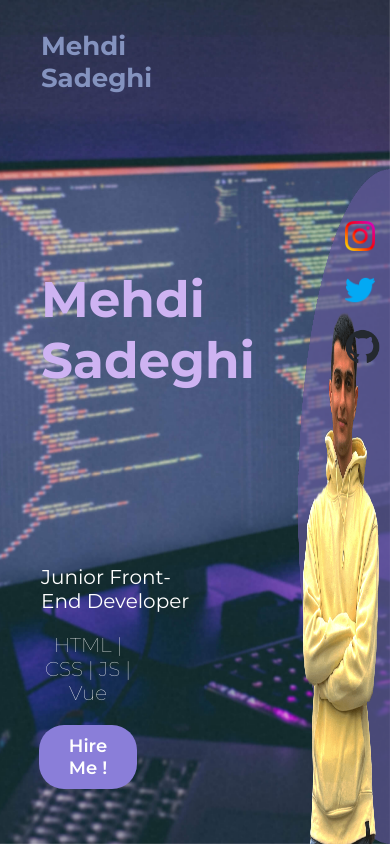
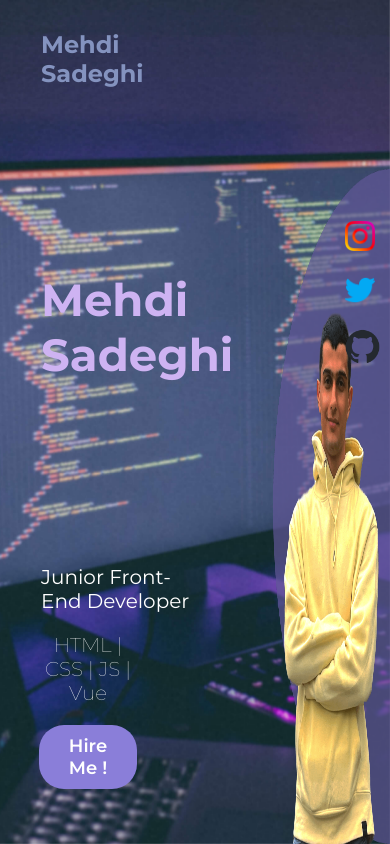
Before and after one commit to MahdiSadeghi26/vue-personal-website, a Vue app: page / in a window 390 px wide. Built offline with nearby package versions, Linux system fonts and the light colour scheme.

Commit message:
768 px added!

```diff
--- a/src/App.vue
+++ b/src/App.vue
@@ -170,4 +170,25 @@ import Skills from './components/Skills.vue';
     }
   }
 }
+// 768 px
+@media screen and (max-width:768px) {
+  .container{
+    .leftSide{
+      h1{
+        font-size: 24px;
+      }
+      .fullName{
+        font-size: 45px;
+      }
+    }
+    .rightSide{
+      .eclipse{
+        width: 60%;
+      }
+      .face{
+        width: 50%;
+      }
+    }
+  }
+}
 </style>
```
